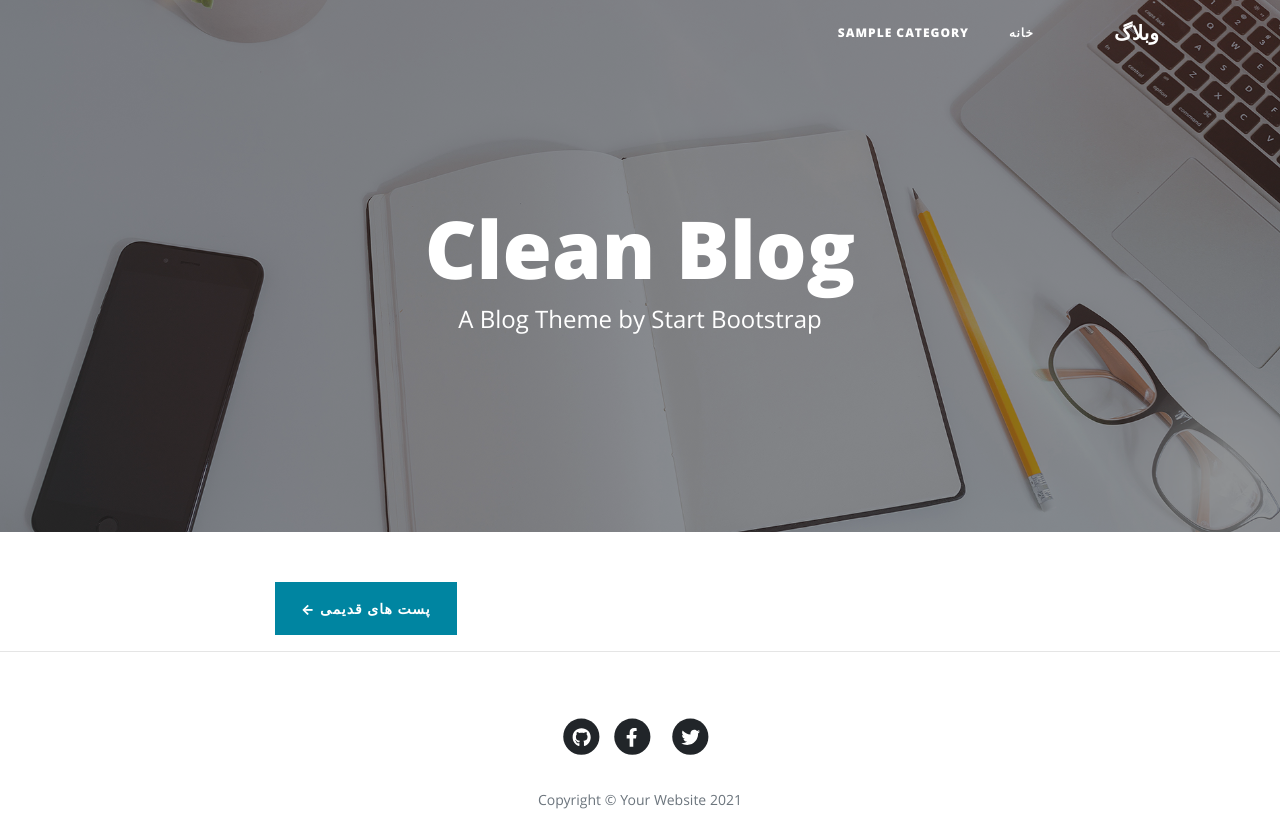
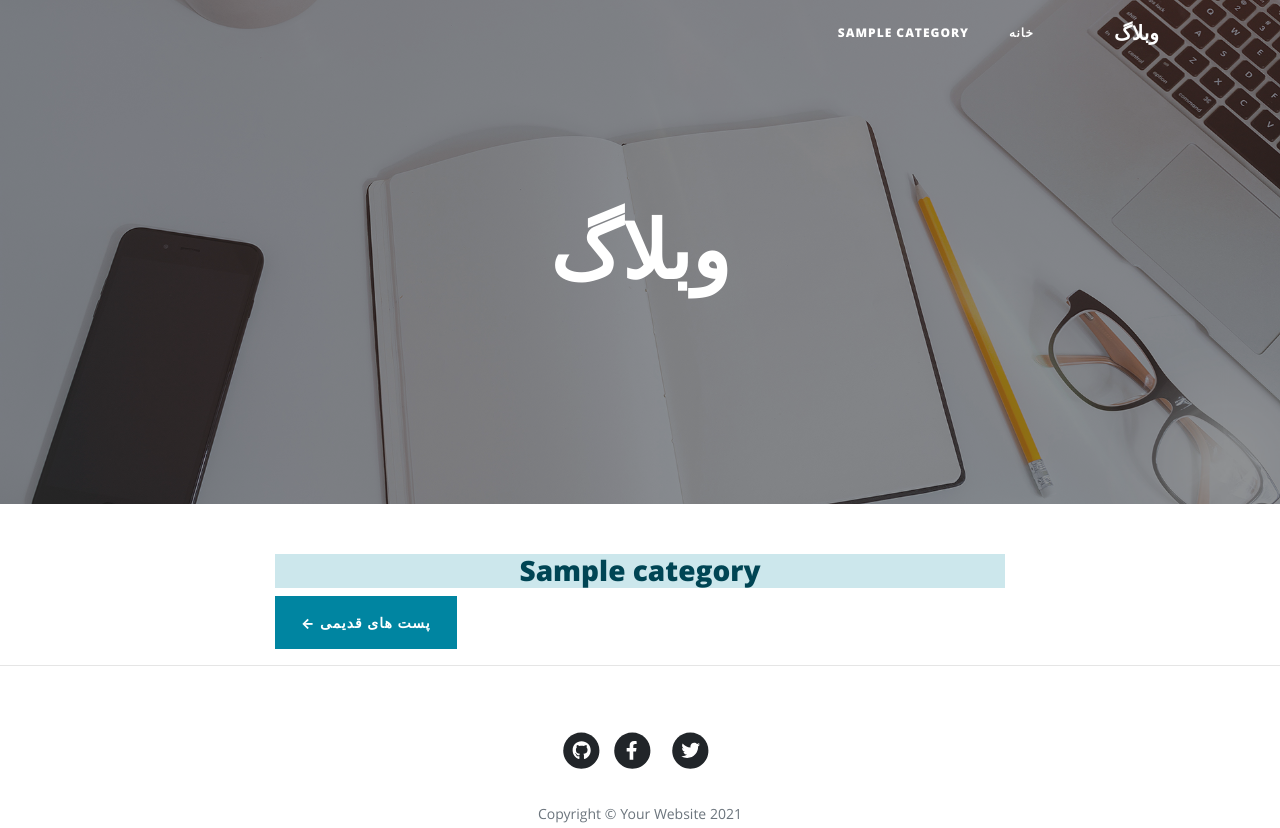
Before and after one commit to arezoo88/weblog, a Django app: a page that uses post/templates/post/category.html in a window 1280 px wide. Shown: the top 828 px of the page. Run offline with Django 3.2, Linux system fonts and the light colour scheme; tables that the repository leaves empty hold one stand-in row (values such as "Sample post"); some libraries are stand-ins or nearby versions.

Commit message:
feat: add h3 tag for showing category.title top of posts in this page

```diff
--- a/post/templates/post/category.html
+++ b/post/templates/post/category.html
@@ -6,8 +6,7 @@
             <div class="row">
                 <div class="col-lg-8 col-md-10 mx-auto">
                     <div class="site-heading">
-                        <h1>Clean Blog</h1>
-                        <span class="subheading">A Blog Theme by Start Bootstrap</span>
+                        <h1>وبلاگ</h1>
                     </div>
                 </div>
             </div>
@@ -17,6 +16,7 @@
     <div class="container">
         <div class="row">
             <div class="col-lg-8 col-md-10 mx-auto">
+                <h3 class="aler alert-primary text-center">{{ category.title }}</h3>
                 {% for post in category.posts.published %}
                     <div class="post-preview">
                         <a href="{% url 'post:detail' post.slug %}">
```
